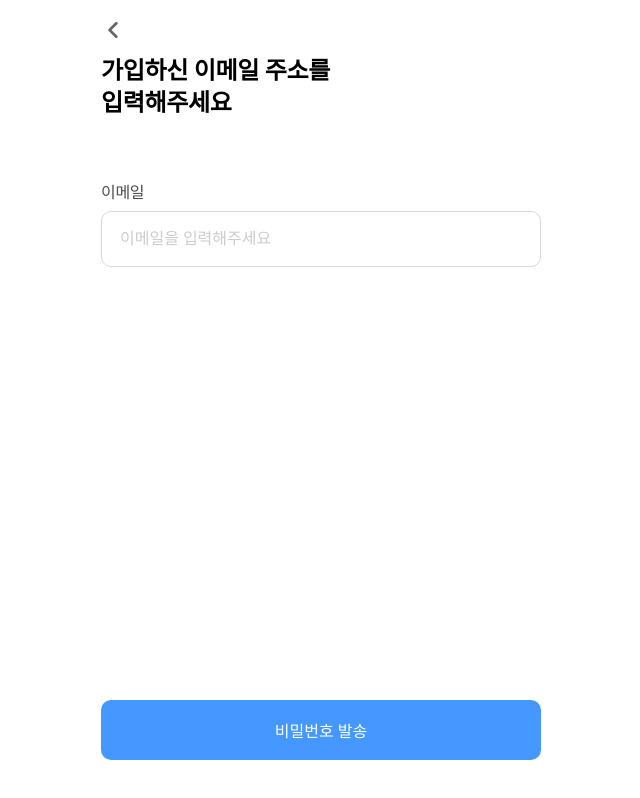
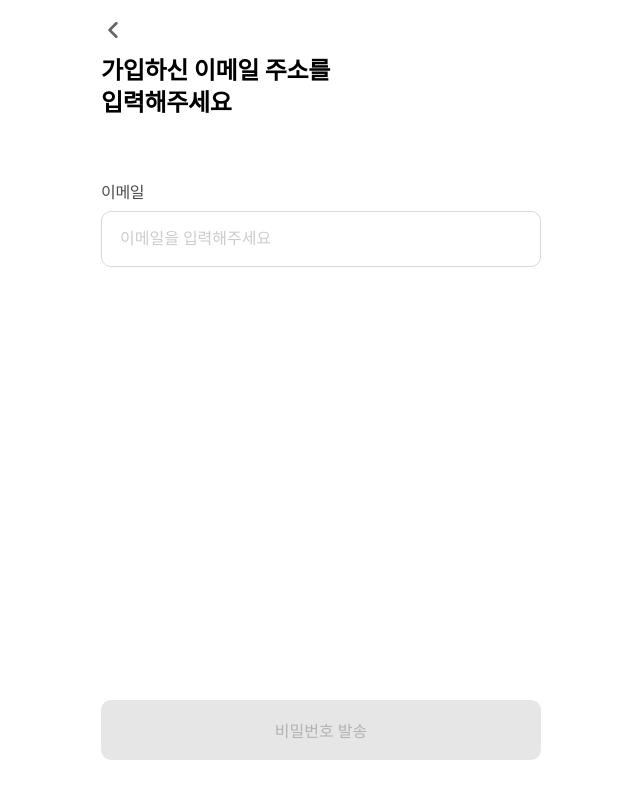
Before and after one commit to hole-in-one-early-bird/recruitime-frontend-react, a React (Create React App) app: page /findAccount in a window 1280 px wide. Shown: the whole page, without its empty margins (319-959 px from the left). Built offline with nearby package versions, Linux system fonts and the light colour scheme; a web font is replaced by a local one.

Commit message:
feat:계정찾기 유효성검사

```diff
--- a/src/features/auth/findAccount/ui/FindAccount.tsx
+++ b/src/features/auth/findAccount/ui/FindAccount.tsx
@@ -18,6 +18,12 @@ export const FindAccount = () => {
     e.preventDefault();
     findPassword(values.email);
   };
+
+  const isEmailMatch = values.email !== '';
+  const isFormValid =
+    Object.values(values).every((value) => (value as string).trim() !== '') &&
+    Object.values(errors).every((error) => !error);
+
   return (
     <FindAccountWrapper>
       <StyledTypography className='title' variant={'mainTitle01'}>
@@ -36,7 +42,7 @@ export const FindAccount = () => {
       <Button
         TypographyVariant='content'
         onClick={handleSubmit}
-        variant={'primary'}
+        variant={isFormValid ? 'primary' : 'primaryDisabled'}
         style={{
           position: 'absolute',
           bottom: '40px',
--- a/src/features/auth/resetPassword/ui/ResetPassword.tsx
+++ b/src/features/auth/resetPassword/ui/ResetPassword.tsx
@@ -1,21 +1,18 @@
 import axios from 'axios';
 import { API } from 'config';
-import React from 'react';
+import React, { useState } from 'react';
 import { useNavigate, useParams } from 'react-router-dom';
 import { ROUTES_PATH } from 'shared/constants/routes';
 
 import { useForm } from 'shared/hooks/useForm';
 import { Button } from 'shared/ui/button/Button';
 import { TextInput } from 'shared/ui/input/TextInput';
+import ToastPopup from 'shared/ui/toast/ToastPopup';
 import { Typography } from 'shared/ui/typography/Typography';
-import styled from 'styled-components';
+import styled, { keyframes } from 'styled-components';
 
-export const ResetPassword = ({
-  setShowToast,
-}: {
-  setShowToast: React.Dispatch<React.SetStateAction<boolean>>;
-}) => {
-  // setShowToast prop 추가
+export const ResetPassword = () => {
+  const [showToast, setShowToast] = useState(false);
   const initialValues = {
     password: '',
     passwordConfirm: '', // 비밀번호 확인 입력 추가
@@ -30,7 +27,7 @@ export const ResetPassword = ({
 
     try {
       const response = await axios.post(`${API.PASSWORD_RESET}/${code}`, data);
-      console.log(response);
+      setShowToast(true);
       handleRedirectToLogin();
     } catch (error) {
       console.error('Error getting recommendations:', error);
@@ -38,11 +35,10 @@ export const ResetPassword = ({
   };
 
   const handleRedirectToLogin = () => {
-    setShowToast(true); // 토스트 표시
     setTimeout(() => {
       setShowToast(false);
       navigate(ROUTES_PATH.signin); // 로그인 페이지로 이동
-    }, 2000); // 2초 후에 실행
+    }, 4000); // 2초 후에 실행
   };
 
   const isPasswordMatch =
@@ -83,7 +79,9 @@ export const ResetPassword = ({
           }
         />
       </div>
-
+      <ToastPopupBox>
+        {showToast && <ToastPopup>비밀번호 재설정이 완료되었습니다.</ToastPopup>}
+      </ToastPopupBox>
       <Button
         TypographyVariant='content'
         onClick={() => handleSubmit(values.password)}
@@ -113,3 +111,29 @@ const StyledTypography = styled(Typography)`
   white-space: pre-wrap;
   margin: 15px 0 66px;
 `;
+const fadeIn = keyframes`
+  0% {
+    opacity: 0;
+    transform: translateY(60px);
+  }
+  100% {
+    opacity: 1;
+    transform: translateY(20px);
+  }
+`;
+
+const fadeOut = keyframes`
+  0% {
+    opacity: 1;
+    transform: translateY(20px);
+  }
+  100% {
+    opacity: 0;
+    transform: translateY(50px);
+  }
+`;
+
+const ToastPopupBox = styled.div`
+  animation: ${fadeIn} 0.5s, ${fadeOut} 0.5s 1.5s;
+  animation-fill-mode: forwards;
+`;
--- a/src/pages/resetPassword/ui/Page.tsx
+++ b/src/pages/resetPassword/ui/Page.tsx
@@ -5,41 +5,9 @@ import ToastPopup from 'shared/ui/toast/ToastPopup';
 import styled, { keyframes } from 'styled-components';
 
 export const ResetPasswordPage = () => {
-  const [showToast, setShowToast] = useState(false);
-  const location = useLocation();
-
   return (
     <div>
-      <ResetPassword setShowToast={setShowToast} />
-      <ToastPopupBox>
-        {showToast && <ToastPopup>비밀번호 재설정이 완료되었습니다.</ToastPopup>}
-      </ToastPopupBox>
+      <ResetPassword />
     </div>
   );
 };
-const fadeIn = keyframes`
-  0% {
-    opacity: 0;
-    transform: translateY(20px);
-  }
-  100% {
-    opacity: 1;
-    transform: translateY(0);
-  }
-`;
-
-const fadeOut = keyframes`
-  0% {
-    opacity: 1;
-    transform: translateY(0);
-  }
-  100% {
-    opacity: 0;
-    transform: translateY(20px);
-  }
-`;
-
-const ToastPopupBox = styled.div`
-  animation: ${fadeIn} 0.5s, ${fadeOut} 0.5s 1.5s;
-  animation-fill-mode: forwards;
-`;
```
